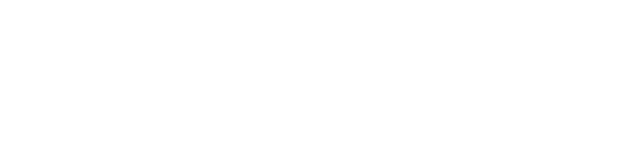
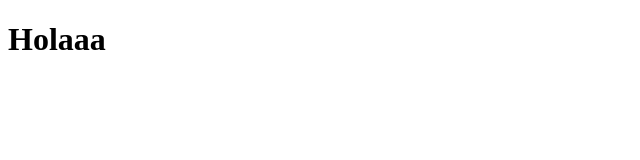
Before and after one commit to jairdenilson1/JairDenilson, a plain HTML site: page index.html in a window 1280 px wide. Shown: the whole page, without its empty margins (0-640 px from the left). Drawn offline with Linux system fonts and the light colour scheme.

Commit message:
Clase2.0

```diff
--- a/index.html
+++ b/index.html
@@ -1,8 +1,8 @@
 <!DOCTYPE html>
 <html>
 <head>
-    <title>Ejemplo de clase</title>
 </head>
 <body>
+    <h1>Holaaa</h1>
 </body>
 </html>
```
